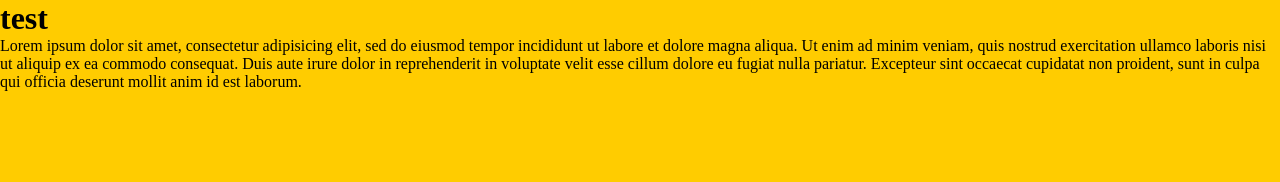
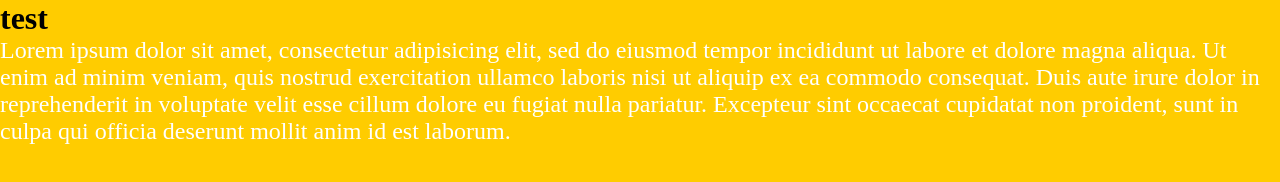
Before and after one commit to ditochilin/Forkio, a plain HTML site: page index.html in a window 1280 px wide. Drawn offline with Linux system fonts and the light colour scheme.

Commit message:
add font-size 24px; white color

```diff
--- a/src/css/style.css
+++ b/src/css/style.css
@@ -6,3 +6,8 @@
 body{
 	background: #FFCC00;
 }
+
+p{
+	font-size: 24px;
+	color: white;
+}
```
